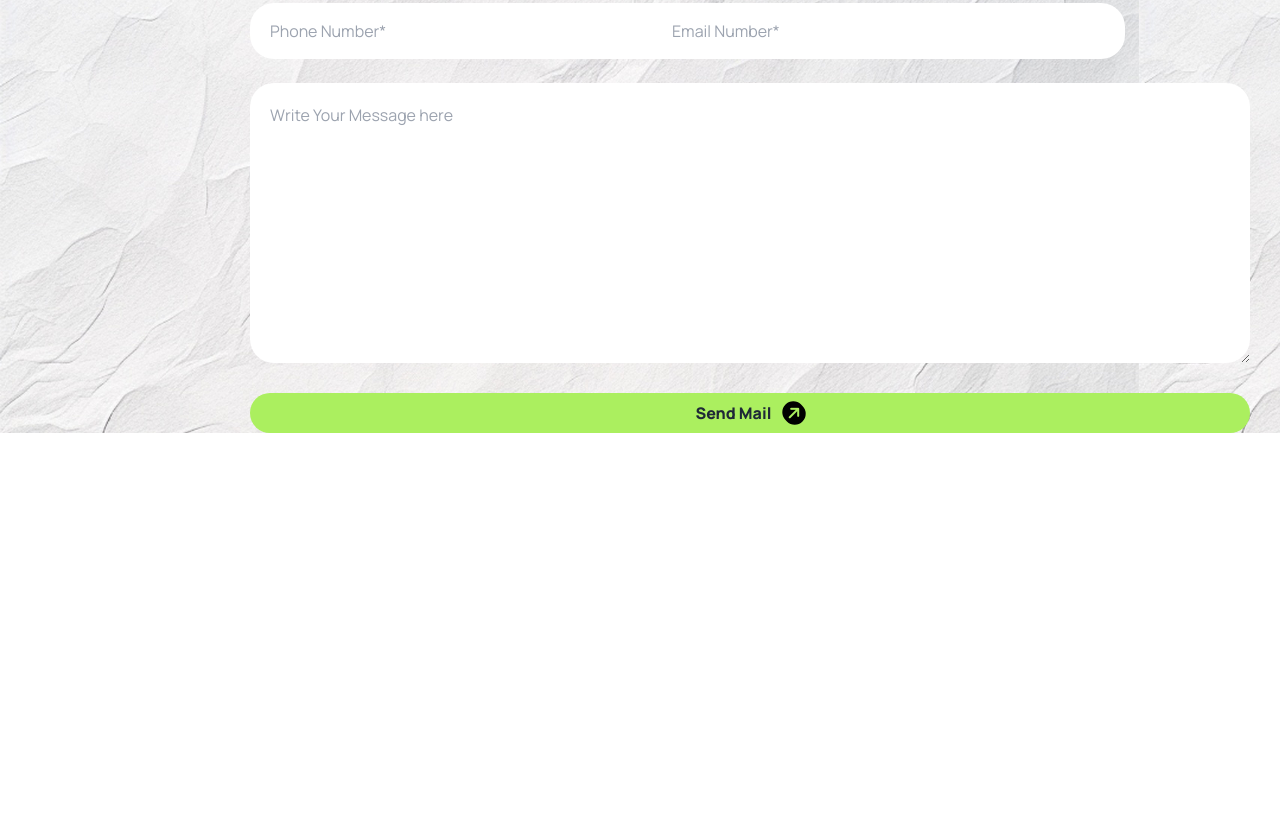
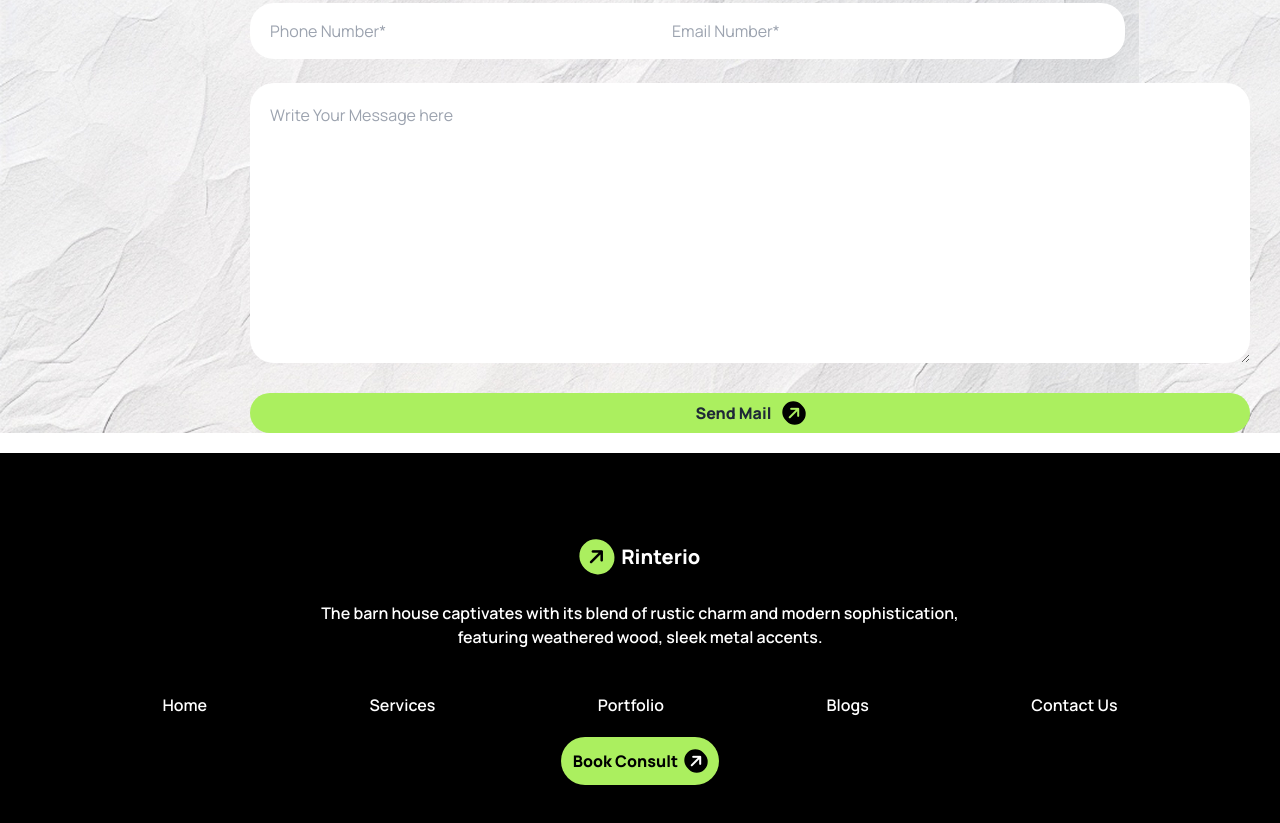
Before and after one commit to sayak53/Assignment-3, a plain HTML site: page index.html in a window 1280 px wide. Shown: the part 4092-4915 px from the top of the page. Before the commit the page ends 4525 px from the top, so only its background shows below. Drawn offline with nearby package versions, Linux system fonts and the light colour scheme.

Commit message:
so added the footer part and completed the assignment

```diff
--- a/index.html
+++ b/index.html
@@ -268,8 +268,18 @@
           </section>
     </main>
 
-    <footer>
-
+    <footer class="w-full mt-5 bg-black text-center space-y-5 pb-14">
+      <a class="btn btn-ghost text-xl font-extrabold mt-10 lg:mt-20 text-white"><i class="fa-solid fa-arrow-right -rotate-45 text-black bg-[#ABEF5F] rounded-[50%] p-2"></i>Rinterio</a>
+      <p class="text-center text-white font-semibold">The barn house captivates with its blend of rustic charm and modern sophistication,<br> featuring weathered wood, sleek metal accents.</p>
+      <br>
+      <div class="space-y-6 lg:flex justify-evenly lg:space-y-0">
+        <p class="text-white font-semibold">Home</p>
+        <p class="text-white font-semibold">Services</p>
+        <p class="text-white font-semibold">Portfolio</p>
+        <p class="text-white font-semibold">Blogs</p>
+        <p class="text-white font-semibold">Contact Us</p>
+      </div>
+      <button class="bg-[#ABEF5F] p-3 rounded-[42px] text-black font-black">Book Consult <i class="fa-solid fa-arrow-right -rotate-45 ml-1 bg-black text-white p-1 rounded-2xl"></i></button>
     </footer>
 </body>
 </html>
```
